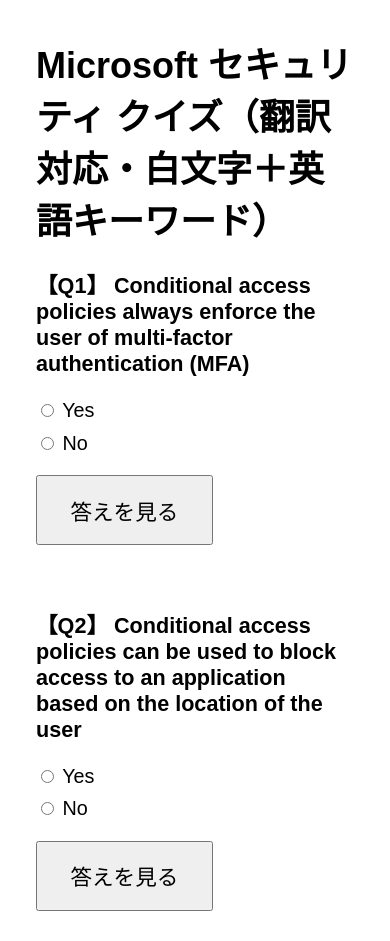
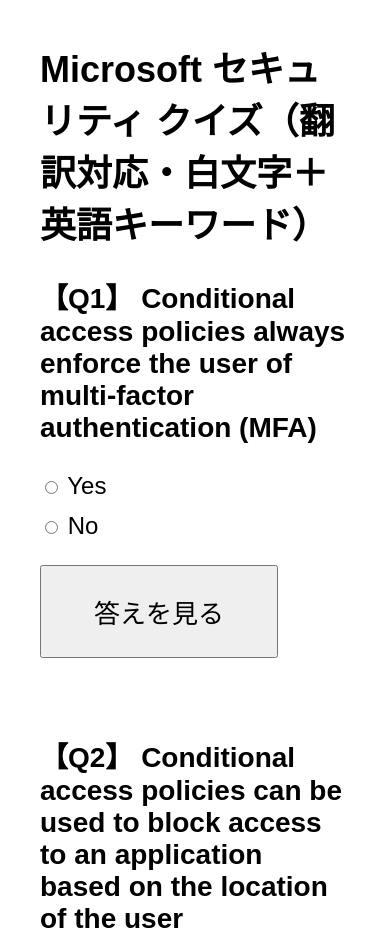
Before and after one commit to kenteman/kenteman.github.io, a plain HTML site: page quiz_answer_white.html in a window 390 px wide. Shown: the top 941 px of the page. Drawn offline with Linux system fonts and the light colour scheme.

Commit message:
Update quiz_answer_white.html

```diff
--- a/quiz_answer_white.html
+++ b/quiz_answer_white.html
@@ -24,6 +24,28 @@
   }
   h3 {
     font-size: 1.2em;
+  }
+
+  @media screen and (max-width: 768px) {
+    html {
+      font-size: 20px;
+    }
+    h1 {
+      font-size: 1.8em;
+    }
+    h3 {
+      font-size: 1.4em;
+    }
+    label {
+      font-size: 1.2em;
+    }
+    button {
+      font-size: 1.3em;
+      padding: 1em 2em;
+    }
+    .answer-hidden {
+      font-size: 1.1em;
+    }
   }
 </style>
 <script>
```
